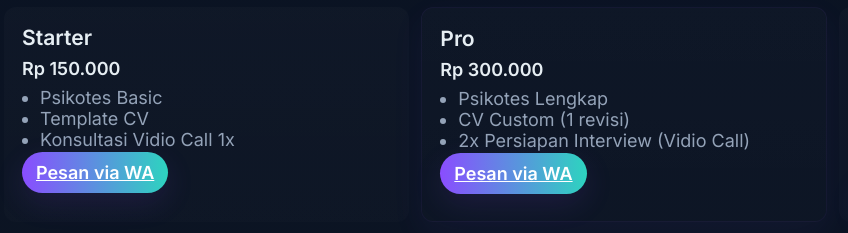
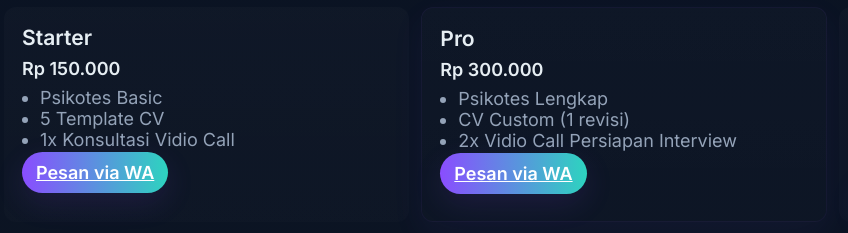
Before and after one commit to anggerpriad/HRCOEG-V2, a plain HTML site: page index.html in a window 1280 px wide. Shown: the part 898-1131 px from the top of the page, 16-864 px from the left. Drawn offline with Linux system fonts and the light colour scheme.

Commit message:
Update index.html

```diff
--- a/index.html
+++ b/index.html
@@ -108,8 +108,8 @@
           <p class="price">Rp 150.000</p>
           <ul>
             <li>Psikotes Basic</li>
-            <li>Template CV</li>
-            <li>Konsultasi Vidio Call 1x</li>
+            <li>5 Template CV</li>
+            <li>1x Konsultasi Vidio Call </li>
           </ul>
           <a class="btn primary wa-order" href="#" data-package="Starter">Pesan via WA</a>
         </div>
@@ -119,7 +119,7 @@
           <ul>
             <li>Psikotes Lengkap</li>
             <li>CV Custom (1 revisi)</li>
-            <li>2x Persiapan Interview (Vidio Call)</li>
+            <li>2x Vidio Call Persiapan Interview</li>
           </ul>
           <a class="btn primary wa-order" href="#" data-package="Pro">Pesan via WA</a>
         </div>
```
